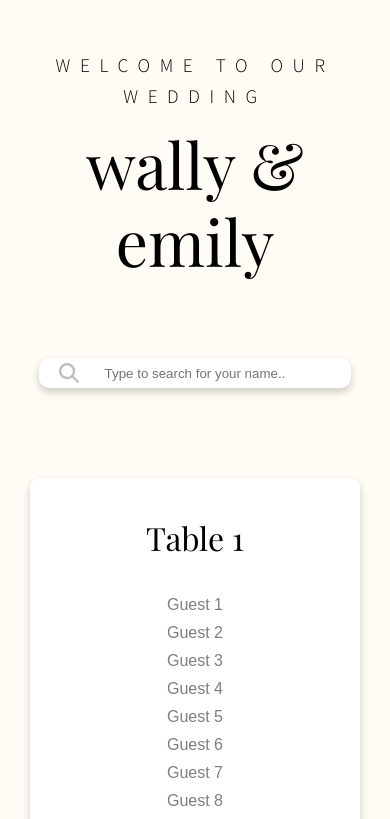
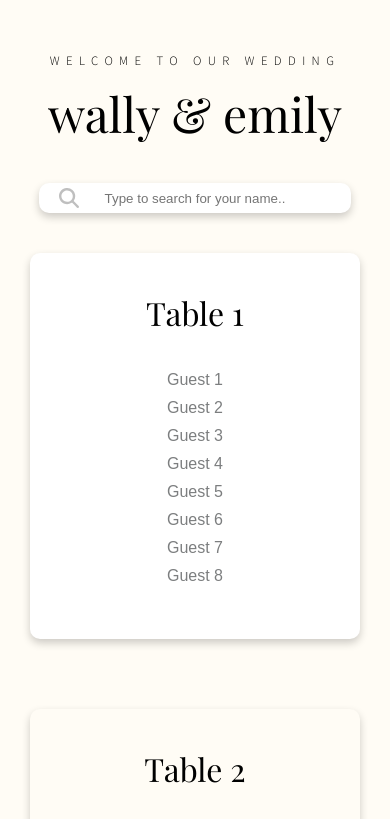
Before and after one commit to MuEnLi/wallyandemily.github.io, a plain HTML site: page seating-chart.html in a window 390 px wide. Shown: the top 819 px of the page. Drawn offline with nearby package versions, Linux system fonts and the light colour scheme; a web font is replaced by a local one.

Commit message:
More changes to mobile css

```diff
--- a/css/seatingchart.css
+++ b/css/seatingchart.css
@@ -193,11 +193,28 @@ Created by : MuEnLi
 /* Responsive columns */
 @media screen and (max-width: 500px) {
   h1 {
-    font-size: 4rem;
+    font-size: 3rem;
     line-height: 1.2;
+    padding-bottom: 0px;
+  }
+
+  h2 {
+    font-size: 0.8rem;
+  }
+
+  input[type=text] {
+    padding-bottom: 0px;
+    margin-bottom: 0px;
+  }
+
+  .column {
+    padding-bottom: 0px;
   }
 
   .row {
     margin: 0px!important;
+    padding-bottom: 0px;
   }
+
+
 }
```
